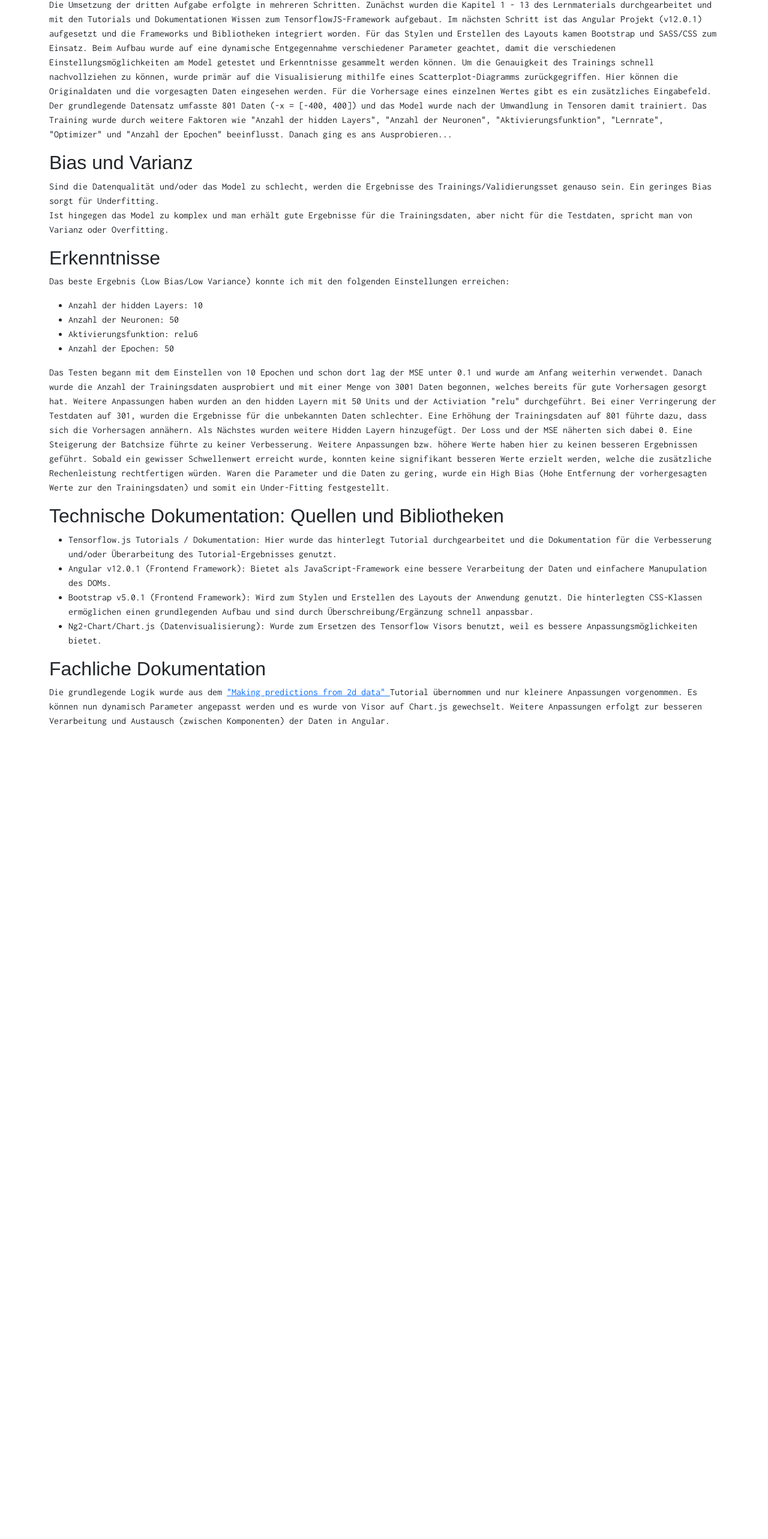
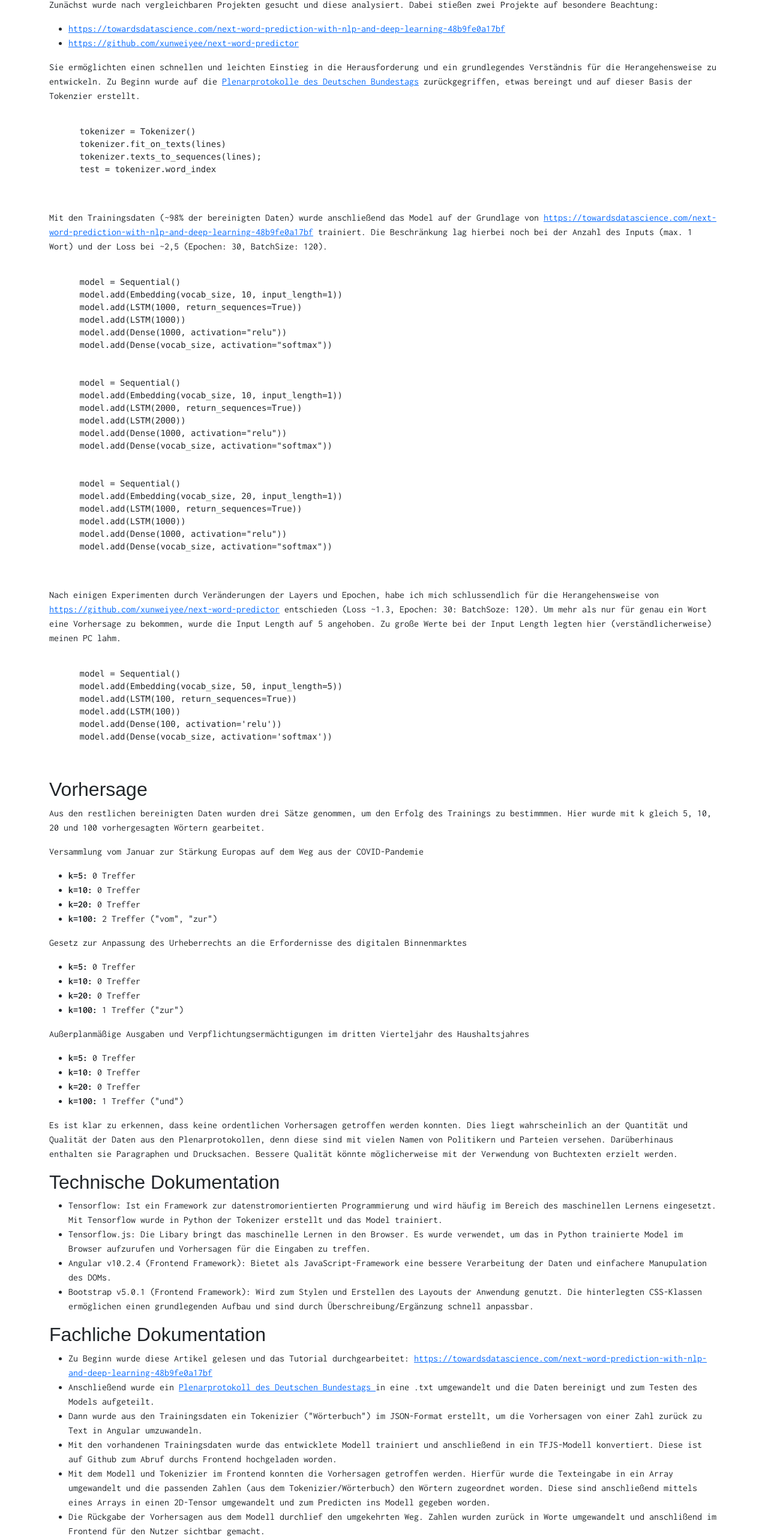
Before and after one commit to ewice/EA4, an Angular app: page /documentation in a window 1280 px wide. Shown: the part 218-2784 px from the top of the page at 60% size. Before the commit the page ends 1448 px from the top, so only its background shows below. Built offline with nearby package versions, Linux system fonts and the light colour scheme; a web font is replaced by a local one.

Commit message:
feat(documentation): add documentation

```diff
--- a/src/app/documentation/documentation.component.html
+++ b/src/app/documentation/documentation.component.html
@@ -1,70 +1,161 @@
-<div class="container">
+<div class="container mb-5">
   <h1>Dokumentation</h1>
-  <p>EA 3: Regression mit FFNN</p>
+  <p>EA 4: Language Model mit RNN</p>
 
   <h2>Herangehensweise</h2>
-  <p>Die Umsetzung der dritten Aufgabe erfolgte in mehreren Schritten. Zunächst wurden die Kapitel 1 - 13 des
-    Lernmaterials durchgearbeitet und mit den Tutorials und Dokumentationen Wissen zum TensorflowJS-Framework aufgebaut.
-    Im nächsten Schritt ist das Angular Projekt (v12.0.1) aufgesetzt und die Frameworks und Bibliotheken integriert
-    worden. Für das Stylen und Erstellen des Layouts kamen Bootstrap und SASS/CSS zum Einsatz. Beim Aufbau wurde auf
-    eine dynamische Entgegennahme verschiedener Parameter geachtet, damit die verschiedenen Einstellungsmöglichkeiten am
-    Model getestet und Erkenntnisse gesammelt werden können. Um die Genauigkeit des Trainings schnell nachvollziehen zu
-    können, wurde primär auf die Visualisierung mithilfe eines Scatterplot-Diagramms zurückgegriffen. Hier können die
-    Originaldaten und die vorgesagten Daten eingesehen werden. Für die Vorhersage eines einzelnen Wertes gibt es ein
-    zusätzliches Eingabefeld. Der grundlegende Datensatz umfasste 801 Daten (-x = [-400, 400]) und das Model wurde nach
-    der Umwandlung in Tensoren damit trainiert. Das Training wurde durch weitere Faktoren wie "Anzahl der hidden
-    Layers", "Anzahl der Neuronen", "Aktivierungsfunktion", "Lernrate", "Optimizer" und "Anzahl der Epochen"
-    beeinflusst. Danach ging es ans Ausprobieren...</p>
-
-  <h2>Bias und Varianz</h2>
-  <p>Sind die Datenqualität und/oder das Model zu schlecht, werden die Ergebnisse des Trainings/Validierungsset genauso
-    sein. Ein geringes Bias sorgt für Underfitting.<br> Ist hingegen das Model zu komplex und man erhält gute Ergebnisse für die Trainingsdaten, aber nicht für die
-    Testdaten, spricht man von Varianz oder Overfitting.</p>
-
-  <h2>Erkenntnisse</h2>
-  <p>Das beste Ergebnis (Low Bias/Low Variance) konnte ich mit den folgenden Einstellungen erreichen:</p>
+  <p>Zunächst wurde nach vergleichbaren Projekten gesucht und diese analysiert. Dabei stießen zwei Projekte auf
+    besondere Beachtung:</p>
   <ul>
-    <li>Anzahl der hidden Layers: 10</li>
-    <li>Anzahl der Neuronen: 50</li>
-    <li>Aktivierungsfunktion: relu6</li>
-    <li>Anzahl der Epochen: 50</li>
+    <li>
+      <a href="https://towardsdatascience.com/next-word-prediction-with-nlp-and-deep-learning-48b9fe0a17bf"
+         target="_blank">https://towardsdatascience.com/next-word-prediction-with-nlp-and-deep-learning-48b9fe0a17bf</a>
+    </li>
+    <li>
+      <a href="https://github.com/xunweiyee/next-word-predictor">https://github.com/xunweiyee/next-word-predictor</a>
+    </li>
   </ul>
   <p>
-    Das Testen begann mit dem Einstellen von 10 Epochen und schon dort lag der MSE unter 0.1 und wurde am Anfang
-    weiterhin verwendet. Danach wurde die Anzahl der Trainingsdaten ausprobiert und mit einer Menge von 3001 Daten
-    begonnen, welches bereits für gute Vorhersagen gesorgt hat. Weitere Anpassungen haben wurden an den hidden Layern
-    mit 50 Units und der Activiation "relu" durchgeführt. Bei einer Verringerung der Testdaten auf 301, wurden die
-    Ergebnisse für die unbekannten Daten schlechter. Eine Erhöhung der Trainingsdaten auf 801 führte dazu, dass sich die
-    Vorhersagen annähern. Als Nächstes wurden weitere Hidden Layern hinzugefügt. Der Loss und der MSE näherten sich
-    dabei 0. Eine Steigerung der Batchsize führte zu keiner Verbesserung.
-    Weitere Anpassungen bzw. höhere Werte haben hier zu keinen besseren Ergebnissen geführt. Sobald ein gewisser
-    Schwellenwert erreicht wurde, konnten keine signifikant besseren Werte erzielt werden, welche die zusätzliche
-    Rechenleistung rechtfertigen würden. Waren die Parameter und die Daten zu gering, wurde ein High Bias (Hohe
-    Entfernung der vorhergesagten Werte zur den Trainingsdaten) und somit ein Under-Fitting festgestellt.</p>
+    Sie ermöglichten einen schnellen und leichten Einstieg in die Herausforderung und ein grundlegendes Verständnis für
+    die Herangehensweise zu entwickeln.
+    Zu Beginn wurde auf die <a
+    href="https://www.bundestag.de/resource/blob/847448/9afbad777456fb67d6b5ae1d6a5df558/19234-data.xml">Plenarprotokolle
+    des Deutschen Bundestags</a> zurückgegriffen, etwas bereingt und auf dieser Basis der Tokenzier erstellt.
+  </p>
+  <pre>
+    <code>
+      tokenizer = Tokenizer()
+      tokenizer.fit_on_texts(lines)
+      tokenizer.texts_to_sequences(lines);
+      test = tokenizer.word_index
+    </code>
+  </pre>
+  <p>Mit den Trainingsdaten (~98% der bereinigten Daten) wurde anschließend das Model auf der Grundlage von
+    <a href="https://towardsdatascience.com/next-word-prediction-with-nlp-and-deep-learning-48b9fe0a17bf"
+       target="_blank">https://towardsdatascience.com/next-word-prediction-with-nlp-and-deep-learning-48b9fe0a17bf</a>
+    trainiert. Die Beschränkung lag hierbei noch bei der Anzahl des Inputs (max. 1 Wort) und der Loss bei ~2,5
+    (Epochen: 30, BatchSize: 120).
+  </p>
+  <pre>
+    <code>
+      model = Sequential()
+      model.add(Embedding(vocab_size, 10, input_length=1))
+      model.add(LSTM(1000, return_sequences=True))
+      model.add(LSTM(1000))
+      model.add(Dense(1000, activation="relu"))
+      model.add(Dense(vocab_size, activation="softmax"))
+    </code>
+    <code>
+      model = Sequential()
+      model.add(Embedding(vocab_size, 10, input_length=1))
+      model.add(LSTM(2000, return_sequences=True))
+      model.add(LSTM(2000))
+      model.add(Dense(1000, activation="relu"))
+      model.add(Dense(vocab_size, activation="softmax"))
+    </code>
+    <code>
+      model = Sequential()
+      model.add(Embedding(vocab_size, 20, input_length=1))
+      model.add(LSTM(1000, return_sequences=True))
+      model.add(LSTM(1000))
+      model.add(Dense(1000, activation="relu"))
+      model.add(Dense(vocab_size, activation="softmax"))
+    </code>
+  </pre>
+  <p>Nach einigen Experimenten durch Veränderungen der Layers und Epochen, habe ich mich schlussendlich für die
+    Herangehensweise von
+    <a href="https://github.com/xunweiyee/next-word-predictor">https://github.com/xunweiyee/next-word-predictor</a>
+    entschieden (Loss ~1.3, Epochen: 30: BatchSoze: 120). Um mehr als nur für genau ein Wort eine Vorhersage zu
+    bekommen, wurde die Input Length auf 5 angehoben. Zu große Werte bei der Input Length legten hier
+    (verständlicherweise) meinen PC lahm.
+  </p>
+  <pre>
+    <code>
+      model = Sequential()
+      model.add(Embedding(vocab_size, 50, input_length=5))
+      model.add(LSTM(100, return_sequences=True))
+      model.add(LSTM(100))
+      model.add(Dense(100, activation='relu'))
+      model.add(Dense(vocab_size, activation='softmax'))
+    </code>
+  </pre>
 
-  <h2>Technische Dokumentation: Quellen und Bibliotheken</h2>
+  <h2>Vorhersage</h2>
+  <p>Aus den restlichen bereinigten Daten wurden drei Sätze genommen, um den Erfolg des Trainings zu bestimmmen. Hier
+    wurde mit k gleich 5, 10, 20 und 100 vorhergesagten Wörtern gearbeitet.</p>
+
+  <p>Versammlung vom Januar zur Stärkung Europas auf dem Weg aus der COVID-Pandemie</p>
   <ul>
-    <li>Tensorflow.js Tutorials / Dokumentation: Hier wurde das hinterlegt Tutorial durchgearbeitet und die
-      Dokumentation für die Verbesserung und/oder Überarbeitung des Tutorial-Ergebnisses genutzt.
+    <li><strong>k=5:</strong> 0 Treffer</li>
+    <li><strong>k=10:</strong> 0 Treffer</li>
+    <li><strong>k=20:</strong> 0 Treffer</li>
+    <li><strong>k=100:</strong> 2 Treffer ("vom", "zur")</li>
+  </ul>
+
+  <p>Gesetz zur Anpassung des Urheberrechts an die Erfordernisse des digitalen Binnenmarktes</p>
+  <ul>
+    <li><strong>k=5:</strong> 0 Treffer</li>
+    <li><strong>k=10:</strong> 0 Treffer</li>
+    <li><strong>k=20:</strong> 0 Treffer</li>
+    <li><strong>k=100:</strong> 1 Treffer ("zur")</li>
+  </ul>
+
+  <p>Außerplanmäßige Ausgaben und Verpflichtungsermächtigungen im dritten Vierteljahr des Haushaltsjahres</p>
+  <ul>
+    <li><strong>k=5:</strong> 0 Treffer</li>
+    <li><strong>k=10:</strong> 0 Treffer</li>
+    <li><strong>k=20:</strong> 0 Treffer</li>
+    <li><strong>k=100:</strong> 1 Treffer ("und")</li>
+  </ul>
+  <p>Es ist klar zu erkennen, dass keine ordentlichen Vorhersagen getroffen werden konnten. Dies liegt wahrscheinlich an
+    der Quantität und Qualität der Daten aus den Plenarprotokollen, denn diese sind mit vielen Namen von Politikern und
+    Parteien versehen. Darüberhinaus enthalten sie Paragraphen und Drucksachen. Bessere Qualität könnte möglicherweise
+    mit der Verwendung von Buchtexten erzielt werden.</p>
+
+  <h2>Technische Dokumentation</h2>
+  <ul>
+    <li>Tensorflow: Ist ein Framework zur datenstromorientierten Programmierung und wird häufig im Bereich des
+      maschinellen Lernens eingesetzt. Mit Tensorflow wurde in Python der Tokenizer erstellt und das Model trainiert.
     </li>
-    <li>Angular v12.0.1 (Frontend Framework): Bietet als JavaScript-Framework eine bessere Verarbeitung der Daten und
+    <li>Tensorflow.js: Die Libary bringt das maschinelle Lernen in den Browser. Es wurde verwendet, um das in Python
+      trainierte Model im Browser aufzurufen und Vorhersagen für die Eingaben zu treffen.
+    </li>
+    <li>Angular v10.2.4 (Frontend Framework): Bietet als JavaScript-Framework eine bessere Verarbeitung der Daten und
       einfachere Manupulation des DOMs.
     </li>
     <li>Bootstrap v5.0.1 (Frontend Framework): Wird zum Stylen und Erstellen des Layouts der Anwendung genutzt. Die
       hinterlegten CSS-Klassen ermöglichen einen grundlegenden Aufbau und sind durch Überschreibung/Ergänzung schnell
       anpassbar.
     </li>
-    <li>Ng2-Chart/Chart.js (Datenvisualisierung): Wurde zum Ersetzen des Tensorflow Visors benutzt, weil es bessere
-      Anpassungsmöglichkeiten bietet.
-    </li>
   </ul>
 
   <h2>Fachliche Dokumentation</h2>
-  <p>Die grundlegende Logik wurde aus dem
-    <a target="_blank" href="https://www.tensorflow.org/js/tutorials/training/linear_regression">
-      "Making predictions from 2d data"
-    </a>
-    Tutorial übernommen und nur kleinere Anpassungen vorgenommen. Es können nun dynamisch Parameter angepasst werden
-    und es wurde von Visor auf Chart.js gewechselt. Weitere Anpassungen erfolgt zur besseren Verarbeitung und Austausch
-    (zwischen Komponenten) der Daten in Angular.</p>
+  <ul>
+    <li>Zu Beginn wurde diese Artikel gelesen und das Tutorial durchgearbeitet:
+      <a href="https://towardsdatascience.com/next-word-prediction-with-nlp-and-deep-learning-48b9fe0a17bf"
+         target="_blank">https://towardsdatascience.com/next-word-prediction-with-nlp-and-deep-learning-48b9fe0a17bf</a>
+    </li>
+    <li>
+      Anschließend wurde ein
+      <a href="https://www.bundestag.de/resource/blob/847448/9afbad777456fb67d6b5ae1d6a5df558/19234-data.xml">
+        Plenarprotokoll des Deutschen Bundestags
+      </a>
+      in eine .txt umgewandelt und die Daten bereinigt und zum Testen des Models aufgeteilt.
+    </li>
+    <li>Dann wurde aus den Trainingsdaten ein Tokenizier ("Wörterbuch") im JSON-Format erstellt, um die Vorhersagen von
+      einer Zahl zurück zu Text in Angular umzuwandeln.
+    </li>
+    <li>Mit den vorhandenen Trainingsdaten wurde das entwicklete Modell trainiert und anschließend in ein TFJS-Modell
+      konvertiert. Diese ist auf Github zum Abruf durchs Frontend hochgeladen worden.
+    </li>
+    <li>
+      Mit dem Modell und Tokenizier im Frontend konnten die Vorhersagen getroffen werden. Hierfür wurde die Texteingabe
+      in ein Array umgewandelt und die passenden Zahlen (aus dem Tokenizier/Wörterbuch) den Wörtern zugeordnet worden.
+      Diese sind anschließend mittels eines Arrays in einen 2D-Tensor umgewandelt und zum Predicten ins Modell gegeben
+      worden.
+    </li>
+    <li>Die Rückgabe der Vorhersagen aus dem Modell durchlief den umgekehrten Weg. Zahlen wurden zurück in Worte
+      umgewandelt und anschlißend im Frontend für den Nutzer sichtbar gemacht.
+    </li>
+    <li>Auf der Grundlage wurden dann das Modell getestet.</li>
+  </ul>
 </div>
```
Also changed, not shown: src/app/prediction/prediction.component.html (+11 -7 lines), src/app/prediction/prediction.component.ts (+12 -6 lines).
